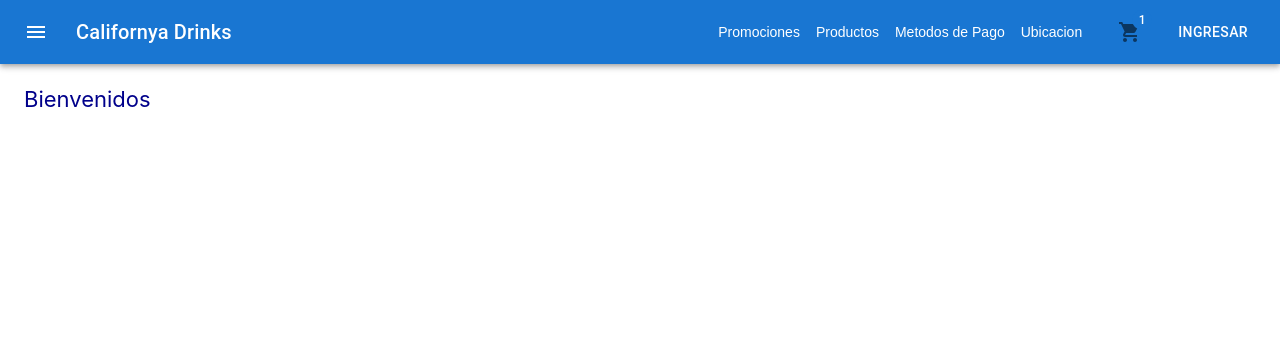
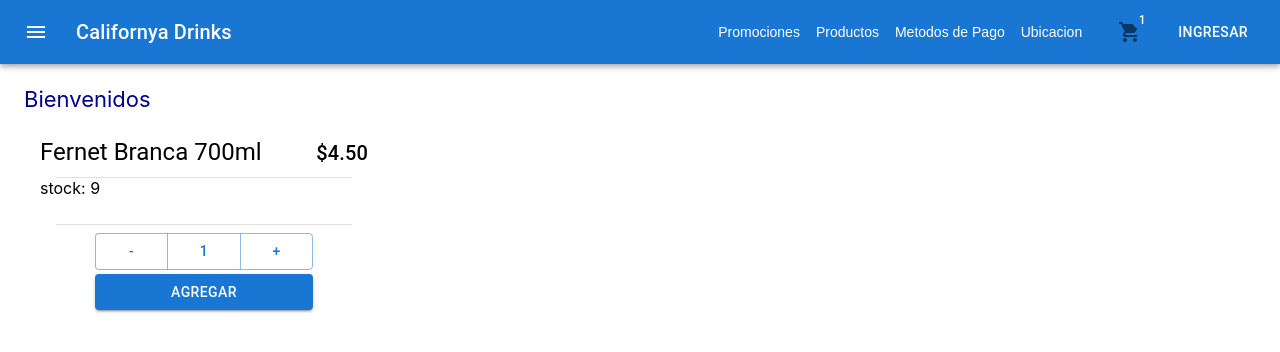
Before and after one commit to marcosgarcia195/californyaGarcia, a React (Create React App) app: page / in a window 1280 px wide. Shown: the top 352 px of the page. Built offline with nearby package versions, Linux system fonts and the light colour scheme.

Commit message:
cuartaentrega

```diff
--- a/src/App.js
+++ b/src/App.js
@@ -1,9 +1,6 @@
-import logo from './logo.svg';
 import './App.css';
 import NavBar from './components/NavBar.js';
 import ItemListContainer from './components/ItemListContainer';
-
-
 
 
 function App() {
--- /dev/null
+++ b/src/components/ItemCount.js
@@ -0,0 +1,82 @@
+import * as React from 'react';
+import Box from '@mui/material/Box';
+import Chip from '@mui/material/Chip';
+import Button from '@mui/material/Button';
+import ButtonGroup from '@mui/material/ButtonGroup';
+import Grid from '@mui/material/Grid';
+import Stack from '@mui/material/Stack';
+import Divider from '@mui/material/Divider';
+import Typography from '@mui/material/Typography';
+import { useState } from 'react';
+
+
+export default function ItemCount({name,stock, initial}) {
+
+    const [currentStock, setCurrentStock] = useState(stock);
+    const [added, setAdded] = useState(initial);
+
+    function onDecrease(){
+
+        if (added != 0){
+            setAdded(added - 1);
+        }
+
+    }
+
+    function onAdd(){
+
+        if (added < currentStock){
+            setAdded(added + 1);
+        }
+
+    }
+
+  return (
+    <Box sx={{ width: '100%', maxWidth: 360, bgcolor: 'background.paper' }}>
+      <Box sx={{ my: 3, mx: 2 }}>
+        <Grid container alignItems="center">
+          <Grid item xs>
+            <Typography gutterBottom variant="h5" component="div">
+              {name}
+            </Typography>
+          </Grid>
+          <Grid item>
+            <Typography gutterBottom variant="h6" component="div">
+              $4.50
+            </Typography>
+          </Grid>
+        </Grid>
+
+        <Divider variant="middle" style={{paddingTop:1}}/>
+        <Typography gutterBottom variant="h7" component="div">
+              stock: {currentStock}
+            </Typography>
+        <br></br>
+
+        <Divider variant="middle"/>
+        <Grid container spacing={0} style={{paddingTop:8}}>
+            <Grid item xs={2}>
+            </Grid>
+            <Grid item xs={8} item textAlign='center'>
+                <ButtonGroup variant='outlined' style={{padding: '0px'}} fullWidth>
+                    <Button onClick={ () => {onDecrease()}}>-</Button>
+                    <Button>{added}</Button>
+                    <Button onClick={ () => {onAdd()}}>+</Button>
+                </ButtonGroup>
+            </Grid>
+            <Grid item xs={2}>
+            </Grid>
+        </Grid>
+        <Grid container spacing={0} style={{paddingTop:4}}>
+            <Grid item xs={2}>
+            </Grid>
+            <Grid item xs={8} item textAlign='center'>
+                <Button variant='contained' fullWidth onClick={() => {alert('Agregado al carro ' + added + ' unidades')}}>Agregar</Button>
+            </Grid>
+            <Grid item xs={2}>
+            </Grid>
+        </Grid>
+      </Box>
+    </Box>
+  );
+}
--- a/src/components/ItemListContainer.js
+++ b/src/components/ItemListContainer.js
@@ -1,6 +1,7 @@
 import * as React from 'react';
 import Container from '@mui/material/Container';
 import Box from '@mui/material/Box';
+import ItemCount from './ItemCount.js'
 
 const greetingStyle = {
   color: 'darkblue',
@@ -14,6 +15,7 @@
       <Container maxWidth="m">
         <Box sx={{ bgcolor: 'white', height: '100vh' }}>
         <p style={greetingStyle}>{greeting}</p>
+        <ItemCount name={'Fernet Branca 700ml'} stock={9} initial={1}/>
         </Box>
       </Container>
     );
```
